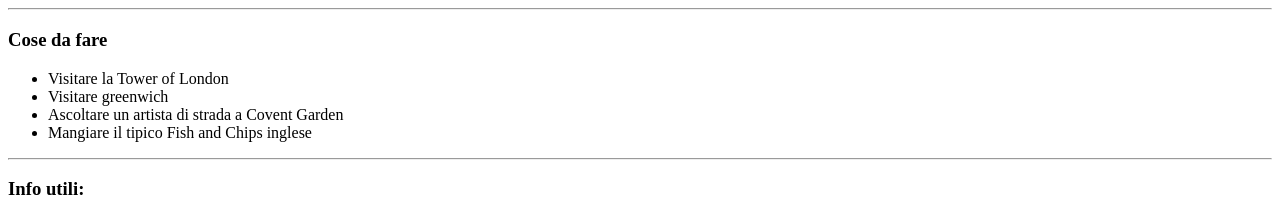
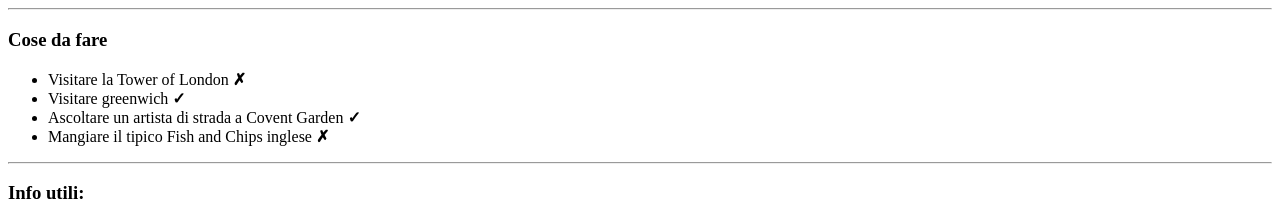
Before and after one commit to valeriomatranga/html-london-trip, a plain HTML site: page img/index.html in a window 1280 px wide. Shown: the part 279-480 px from the top of the page. Drawn offline with Linux system fonts and the light colour scheme.

Commit message:
inserimento entity

```diff
--- a/img/index.html
+++ b/img/index.html
@@ -54,10 +54,10 @@
 
         <h3>Cose da fare</h3>
         <ul>
-            <li>Visitare la Tower of London</li>
-            <li>Visitare greenwich</li>
-            <li>Ascoltare un artista di strada a Covent Garden </li>
-            <li>Mangiare il tipico Fish and Chips inglese</li>
+            <li>Visitare la Tower of London<strong> &cross;</strong></li>
+            <li>Visitare greenwich<strong> &check;</strong></li>
+            <li>Ascoltare un artista di strada a Covent Garden<strong> &check;</strong></li>
+            <li>Mangiare il tipico Fish and Chips inglese<strong> &cross;</strong></li>
         </ul>
     </section>
     <hr>
```
